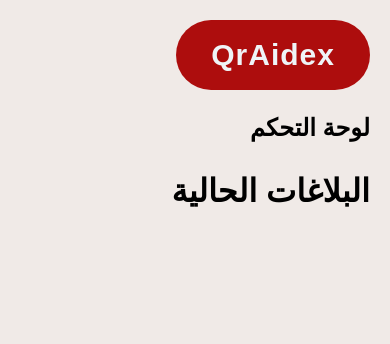
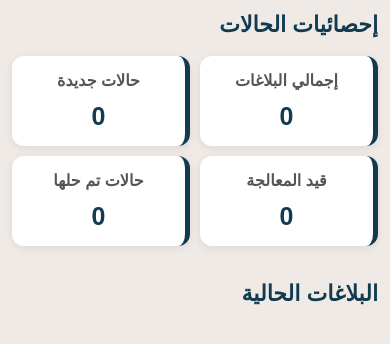
Before and after one commit to YKH02/QrAidex, a plain HTML site: page dashboard/index.html in a window 390 px wide. Drawn offline with Linux system fonts and the light colour scheme; no server answers.

Commit message:
Add dashboard statistics

```diff
--- a/dashboard/index.html
+++ b/dashboard/index.html
@@ -1,30 +1,49 @@
-<!DOCTYPE html>
-<html lang="ar">
+<head>
 
-    <head>
     <meta charset="UTF-8">
+
     <meta name="viewport" content="width=device-width, initial-scale=1.0">
-        <title>لوحة التحكم</title>
+
+    <title>لوحة التحكم - QrAidex</title>
+
     <link rel="stylesheet" href="style.css">
+
 </head>
 
+<main>
 
-    <body>
-        <header>
-    <div class="logo-circle">
-        QrAidex
+    <section class="statistics">
+        <h2>إحصائيات الحالات</h2>
+
+        <div class="stats-grid">
+
+            <div class="stat-card">
+                <h3>إجمالي البلاغات</h3>
+                <p id="total-reports">0</p>
             </div>
-    <p>لوحة التحكم</p>
-        </header>
-<main>
-    <h1>البلاغات الحالية</h1>
 
- <section id="reports-container">
+            <div class="stat-card">
+                <h3>حالات جديدة</h3>
+                <p id="pending-reports">0</p>
+            </div>
 
+            <div class="stat-card">
+                <h3>قيد المعالجة</h3>
+                <p id="progress-reports">0</p>
+            </div>
+
+            <div class="stat-card">
+                <h3>حالات تم حلها</h3>
+                <p id="resolved-reports">0</p>
+            </div>
+
+        </div>
     </section>
+
+    <section class="reports-section">
+        <h2>البلاغات الحالية</h2>
+        <div id="reports-container"></div>
+    </section>
+
 </main>
-<section id="reports-container" dir="rtl"> </section>
-
 <script type="module" src="script.js"></script>
-    </body>
-</html>
--- a/dashboard/script.js
+++ b/dashboard/script.js
@@ -1,6 +1,4 @@
-
 import { initializeApp } from "https://www.gstatic.com/firebasejs/13.3.0/firebase-app.js";
-
 import {
 getFirestore,
 collection,
@@ -11,7 +9,7 @@ import {
 
 // Firebase configuration
 const firebaseConfig = {
-    apiKey: "AIzaSyBQYV_UZmgWxCpCwOA_jFfPDQQThGQlP3g",
+apiKey: "AIzaSyBQYV_UZmgWxCpCwOA_jFfPDThGQlP3g",
 authDomain: "qraidex.firebaseapp.com",
 projectId: "qraidex",
 storageBucket: "qraidex.firebasestorage.app",
@@ -24,17 +22,15 @@ const app = initializeApp(firebaseConfig);
 const db = getFirestore(app);
 
 const reportsContainer = document.getElementById("reports-container");
+
 // Automatically suggest a priority
 function calculatePriority(report) {
-
 const caseType = (report.caseType || "").toLowerCase();
 
-    // Unconscious patient
 if (report.isConscious === false) {
     return "High";
 }
 
-    // Choking or breathing difficulties
 if (
     caseType.includes("اختناق") ||
     caseType.includes("صعوبة التنفس") ||
@@ -45,12 +41,44 @@ function calculatePriority(report) {
     return "High";
 }
 
-    // Default priority
 return "Medium";
+}
+
+// Update dashboard statistics
+function updateStatistics(docs) {
+let total = docs.length;
+let pending = 0;
+let inProgress = 0;
+let resolved = 0;
+
+docs.forEach((reportDoc) => {
+    const report = reportDoc.data();
+    const status = report.status || "Pending";
+
+    if (
+        ["تم الحل", "مكتمل", "Solved", "Resolved"].includes(status)
+    ) {
+        resolved++;
+    } else if (
+        ["تحت المعالجة", "قيد المعالجة", "In Progress"].includes(status)
+    ) {
+        inProgress++;
+    } else {
+        pending++;
+    }
+});
+
+document.getElementById("total-reports").textContent = total;
+document.getElementById("pending-reports").textContent = pending;
+document.getElementById("progress-reports").textContent = inProgress;
+document.getElementById("resolved-reports").textContent = resolved;
 }
 
 // Listen for changes in Firestore
 onSnapshot(collection(db, "reports"), (snapshot) => {
+
+// Update statistics automatically
+updateStatistics(snapshot.docs);
 
 reportsContainer.innerHTML = "";
 
@@ -86,7 +114,6 @@ sortedReports.forEach((reportDoc) => {
     if (!priority) {
         priority = calculatePriority(report);
 
-            // Save the automatically assigned priority
         updateDoc(
             firestoreDoc(db, "reports", reportDoc.id),
             { priority: priority }
@@ -104,13 +131,13 @@ sortedReports.forEach((reportDoc) => {
 
     if (["تم الحل", "مكتمل", "Solved", "Resolved"].includes(status)) {
         statusClass = "resolved";
-        }
-        else if (["تحت المعالجة", "قيد المعالجة", "In Progress"].includes(status)) {
+    } else if (
+        ["تحت المعالجة", "قيد المعالجة", "In Progress"].includes(status)
+    ) {
         statusClass = "in-progress";
         nextStatus = "تم الحل";
         buttonText = "إنهاء الحالة";
-        }
-        else {
+    } else {
         statusClass = "pending";
         nextStatus = "تحت المعالجة";
         buttonText = "بدء المعالجة";
@@ -129,7 +156,8 @@ sortedReports.forEach((reportDoc) => {
             : "غير محدد";
 
     // Create report card
-        const card = document.createElement("article");
+    const card = document
+    createElement("article");
     card.className = "report-card";
 
     // Report header
@@ -173,7 +201,7 @@ sortedReports.forEach((reportDoc) => {
 prioritySection.className = "priority-section";
 
 const priorityBadge = document.createElement("span");
-        priorityBadge.className = `priority-badge priority-${priority.toLowerCase()}`;
+priorityBadge.className = 'priority-badge priority-${priority.toLowerCase()}';
 
 const priorityNames = {
 High: "أولوية عالية",
@@ -184,7 +212,6 @@ sortedReports.forEach((reportDoc) => {
 priorityBadge.textContent = priorityNames[priority] || priority;
 
 prioritySection.appendChild(priorityBadge);
-
     card.append(header, prioritySection, details);
 
     // Priority selector
@@ -210,7 +237,6 @@ sortedReports.forEach((reportDoc) => {
     });
 
     prioritySelect.addEventListener("change", async () => {
-
         prioritySelect.disabled = true;
 
         try {
@@ -220,7 +246,6 @@ sortedReports.forEach((reportDoc) => {
             );
 
             console.log("Priority updated successfully.");
-
         } catch (error) {
             console.error("Error updating priority:", error);
             alert("تعذر تحديث الأولوية.");
@@ -238,7 +263,6 @@ sortedReports.forEach((reportDoc) => {
         actionButton.textContent = buttonText;
 
         actionButton.addEventListener("click", async () => {
-
             actionButton.disabled = true;
             actionButton.textContent = "جاري التحديث...";
 
@@ -249,7 +273,6 @@ sortedReports.forEach((reportDoc) => {
                 );
 
                 console.log("Report status updated successfully.");
-
             } catch (error) {
                 console.error("Error updating status:", error);
                 actionButton.disabled = false;
@@ -263,8 +286,8 @@ sortedReports.forEach((reportDoc) => {
 
     reportsContainer.appendChild(card);
 });
-
 }, (error) => {
 console.error("Error retrieving reports:", error);
-    reportsContainer.textContent = "حدث خطأ أثناء تحميل البلاغات.";
+reportsContainer
+textContent = "حدث خطأ أثناء تحميل البلاغات.";
 });
--- a/dashboard/style.css
+++ b/dashboard/style.css
@@ -178,3 +178,64 @@ header {
     cursor: pointer;
     direction: rtl;
 }
+/* Statistics section */
+.statistics {
+margin-bottom: 35px;
+}
+
+.statistics h2,
+.reports-section h2 {
+font-size: 22px;
+margin-bottom: 18px;
+color: #123b50;
+}
+
+/* Statistics cards layout */
+.stats-grid {
+display: grid;
+grid-template-columns: repeat(auto-fit, minmax(180px, 1fr));
+gap: 15px;
+}
+
+/* Individual statistics card */
+.stat-card {
+background-color: white;
+padding: 20px;
+border-radius: 12px;
+box-shadow: 0 2px 8px rgba(0, 0, 0, 0.08);
+text-align: center;
+border-right: 5px solid #123b50;
+}
+
+.stat-card h3 {
+font-size: 16px;
+margin: 0 0 12px;
+color: #555;
+}
+
+.stat-card p {
+font-size: 30px;
+font-weight: bold;
+margin: 0;
+color: #123b50;
+}
+
+/* Responsive design */
+@media (max-width: 600px) {
+body {
+padding: 12px;
+}
+
+.stats-grid {
+    grid-template-columns: repeat(2, 1fr);
+    gap: 10px;
+}
+
+.stat-card {
+    padding: 15px 8px;
+}
+
+.stat-card p {
+    font-size: 25px;
+}
+}
```
Lines whose indentation alone changed are shown as unchanged.
